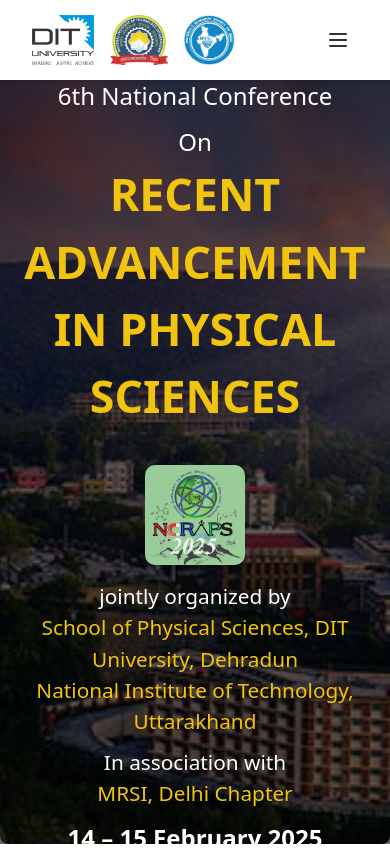
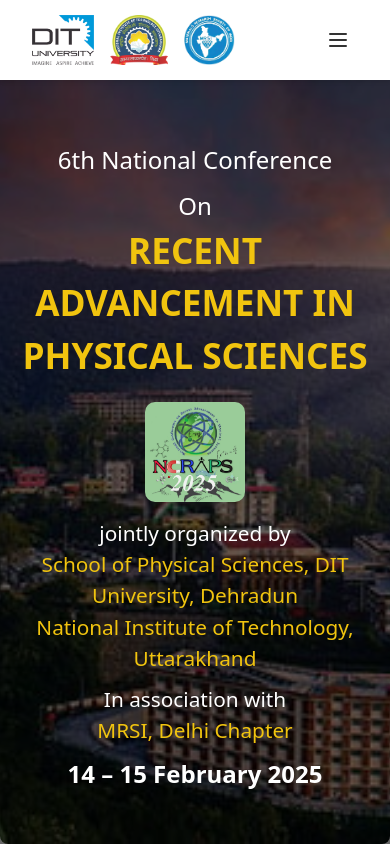
Before and after one commit to TheDarkLord100/ncraps-web, a React (Create React App) app: page /team in a window 390 px wide. Built offline with nearby package versions, Linux system fonts and the light colour scheme; the HTML template or start-up script is replaced by a standard one.

Commit message:
Minor updates in css

```diff
--- a/src/pages/HeroPage/HeroPage.css
+++ b/src/pages/HeroPage/HeroPage.css
@@ -100,13 +100,16 @@
 }
 
 @media screen and (max-width: 768px) {
+  .hero {
+    padding-top: 50px;
+  }
   .main {
     height: 60vh;
     align-items: center;
     justify-content: center;
   }
   .main h1 {
-    font-size: 2.8rem;
+    font-size: 2.2rem;
   }
   .main h3 {
     font-size: 1.5rem;
--- a/src/pages/HeroPage/HeroPage.jsx
+++ b/src/pages/HeroPage/HeroPage.jsx
@@ -18,6 +18,7 @@
         return (
           <>
             <div className="main">
+              <div className="main-content">
               <h3 className="top">6th National Conference</h3>
               <h3>On</h3>
               <h1>RECENT ADVANCEMENT IN PHYSICAL SCIENCES</h1>
@@ -36,6 +37,7 @@
                 MRSI, Delhi Chapter
               </p>
               <p className="date">14 – 15 February 2025</p>
+              </div>
             </div>
           </>
         );
--- a/src/pages/Team/Team.css
+++ b/src/pages/Team/Team.css
@@ -10,7 +10,7 @@
 }
 
 .team-sections {
-  margin-bottom: 1.875rem;
+  margin-bottom: 1.5rem;
 }
 
 .team-sections h3 {
@@ -60,4 +60,10 @@
     text-align: left;
     margin-bottom: 0.5rem;
   }
+
+  .team-table td {
+    font-size: 1rem;
+    padding: 0;
+    vertical-align: top;
+  }
 }
```
